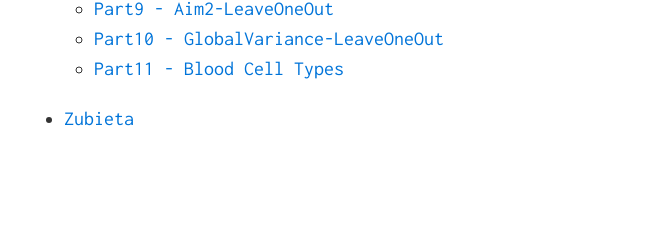
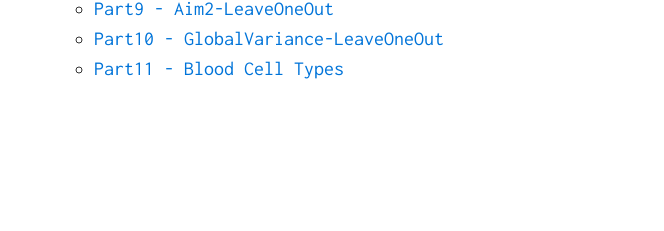
Before and after one commit to ttlu/ttlu.github.io, a Jekyll site: the page built from index.html, in a window 1280 px wide. Shown: the part 696-927 px from the top of the page, without its empty margins (306-970 px from the left). Built offline with Jekyll 4.4.1, drawn with Linux system fonts in a browser that asks for light colours; after the commit the page ends 900 px from its top, so only the background shows below that.

Commit message:
remove zubieta

```diff
--- a/_includes/index.md
+++ b/_includes/index.md
@@ -17,5 +17,3 @@
 	* [Part9 - Aim2-LeaveOneOut](./Methylation-Reports/Part9)
 	* [Part10 - GlobalVariance-LeaveOneOut](./Methylation-Reports/Part10)
 	* [Part11 - Blood Cell Types](./Methylation-Reports/Part11)
-
-* [Zubieta](./zubieta)
```
